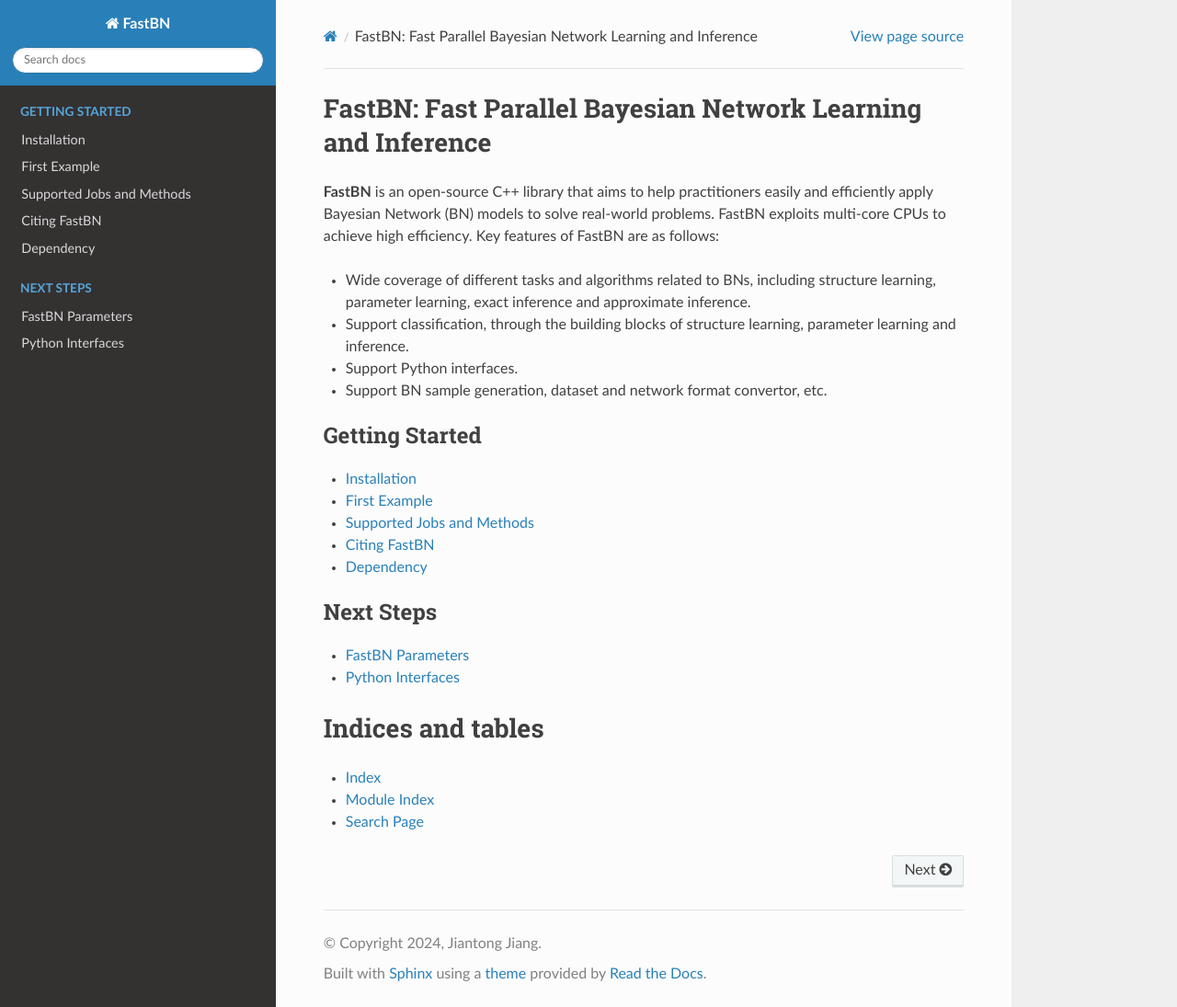
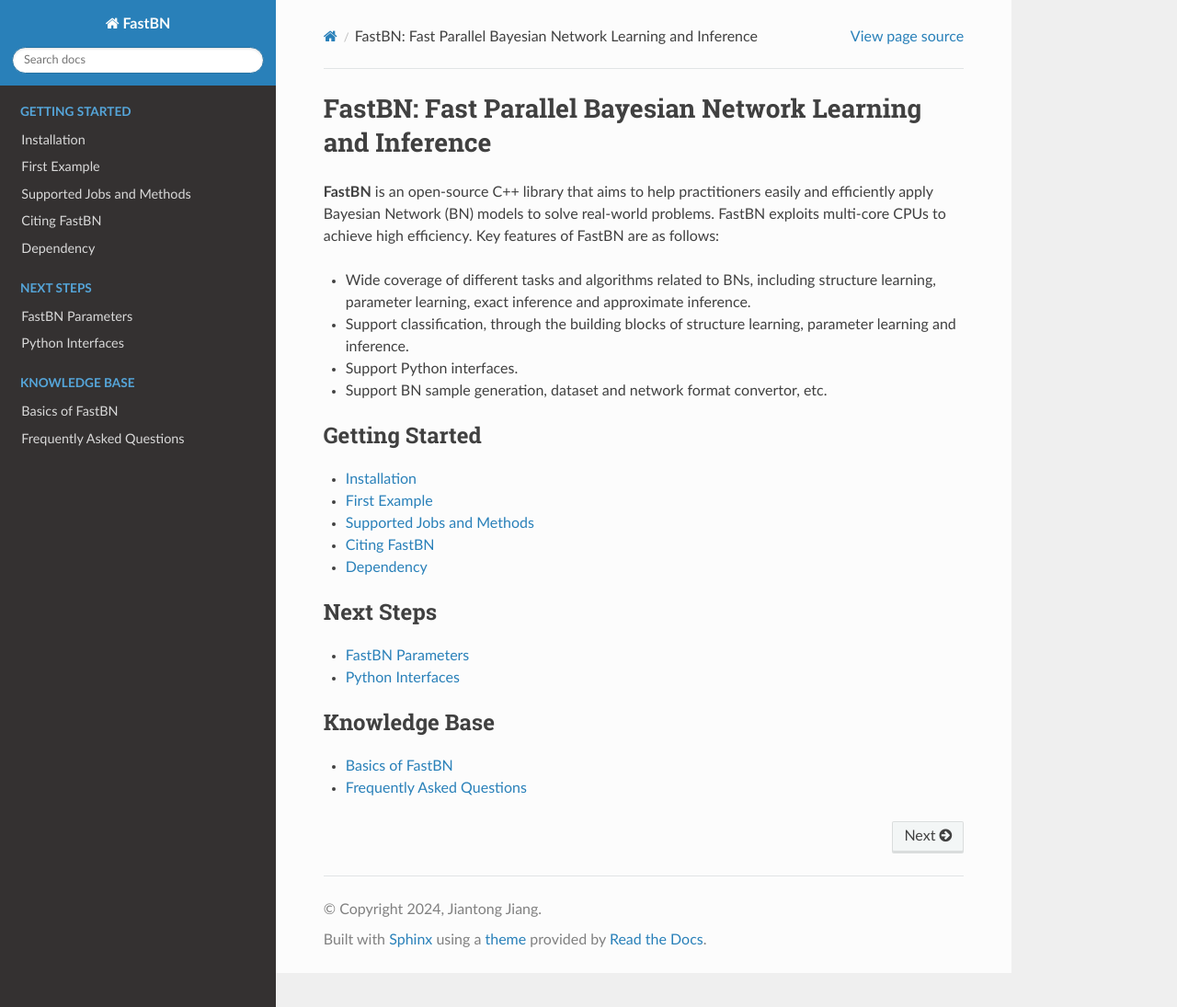
Before and after one commit to jjiantong/FastPGM, a Sphinx documentation site: the page built from docs/source/index.rst, in a window 1280 px wide and 1095 px high. Shown: the whole window at 92% size. Built offline with Sphinx 7.4.7 and the Read the Docs theme 2.0.0, drawn with Linux system fonts in a browser that asks for light colours.

Commit message:
update docs

```diff
--- /dev/null
+++ b/docs/source/faq_toc.rst
@@ -0,0 +1,9 @@
+Frequently Asked Questions
+==========================
+
+
+.. toctree::
+   :name: Frequently Asked Questions
+   :maxdepth: 1
+
+   faq
--- a/docs/source/getting_started.rst
+++ b/docs/source/getting_started.rst
@@ -57,7 +57,8 @@
 * Classification: to categorize based on features (variables in BNs), accomplished through the building blocks of structure learning, parameter learning and inference.
 * Other functionalities related to BNs: such as sample generation, dataset and network format convertor, etc.
 
-Please see Knowledge Base for the related basis and terminologies.
+Please see `knowledge base <file:///home/jjt/work/BN/FastBN/docs/build/html/basic_toc.html>`__ for the related basis
+and terminologies.
 
 Citing FastBN
 =============
--- a/docs/source/index.rst
+++ b/docs/source/index.rst
@@ -31,10 +31,18 @@
    param_toc
    python_toc
 
+.. toctree::
+   :name: Knowledge Base
+   :caption: Knowledge Base
+   :maxdepth: 1
 
-Indices and tables
-==================
+   basic_toc
+   faq_toc
 
-* :ref:`genindex`
-* :ref:`modindex`
-* :ref:`search`
+
+.. Indices and tables
+.. ==================
+..
+.. * :ref:`genindex`
+.. * :ref:`modindex`
+.. * :ref:`search`
```
Also changed, not shown: docs/source/basic.rst (added, +64 -0 lines), docs/source/basic_toc.rst (added, +11 -0 lines), docs/source/faq.rst (added, +14 -0 lines).
